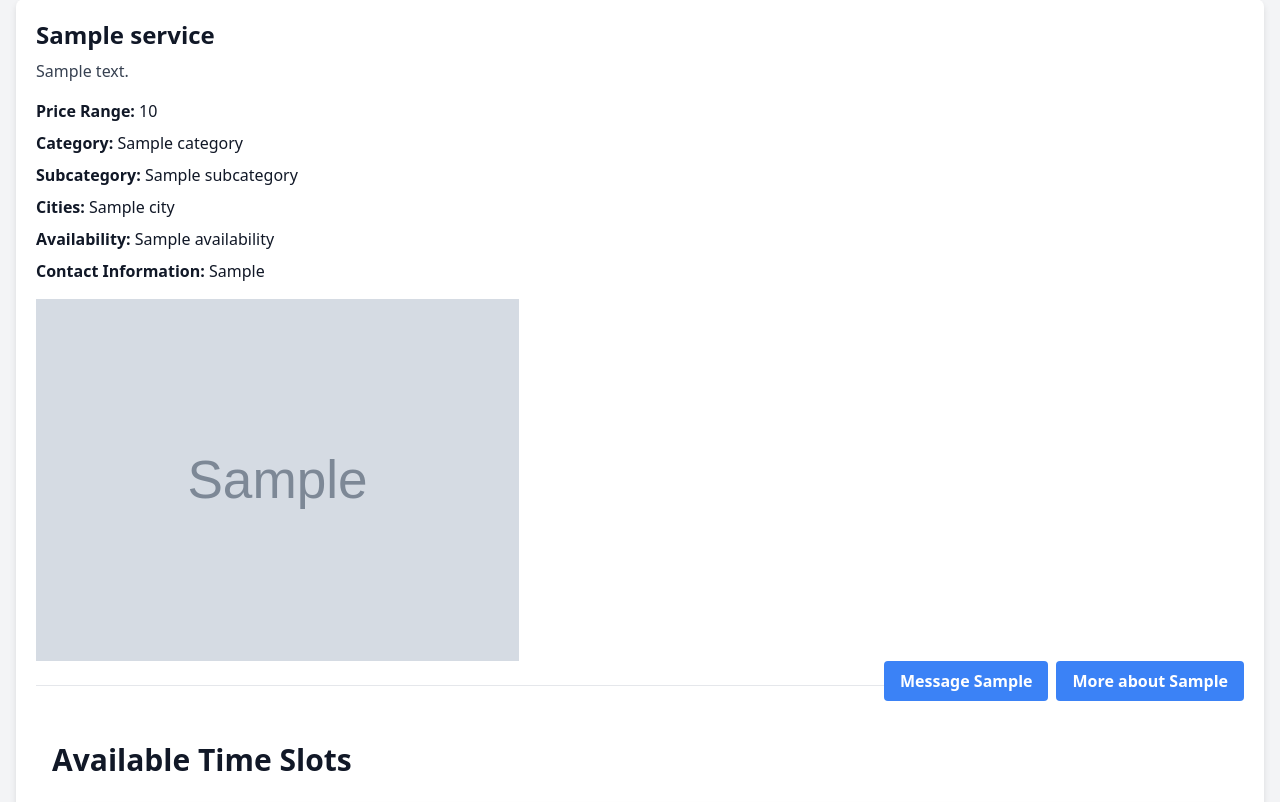
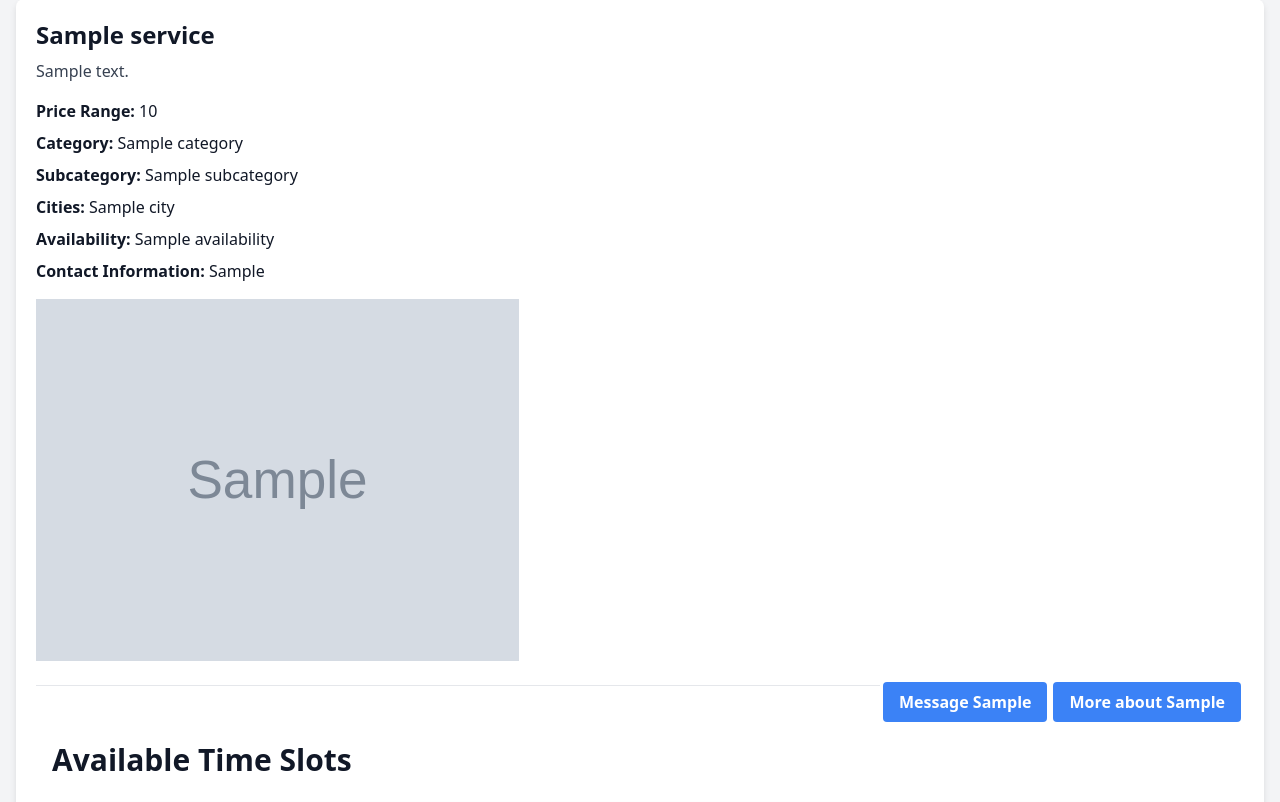
Before and after one commit to zabalae/iterio_project, a Django app: template iterio_app/templates/iterio_app/book_service.html in a window 1280 px wide. Shown: the part 149-951 px from the top of the page. Run offline with Django 5.2, Linux system fonts and the light colour scheme; the template is opened without the code that fills it: most values are stand-ins (such as "Sample title", 1, 10 or a date in 2020); grey boxes marked "Sample" are stand-in pictures; style sheets or scripts are compiled from the project's sources; some libraries are stand-ins or nearby versions.

Commit message:
Arrange buttons

```diff
--- a/iterio_app/templates/iterio_app/book_service.html
+++ b/iterio_app/templates/iterio_app/book_service.html
@@ -63,6 +63,10 @@
             height: 40%; /* Adjust this height as needed */
             object-fit: cover;
         }
+
+        #tool-btn {
+            margin: 5px 3px;
+        }
     </style>
 
     <meta name="viewport" content="width=device-width, initial-scale=1">
@@ -99,12 +103,11 @@
                  <img class="mt-4 service-image" src="{{ service.picture.url }}" alt="{{ service.name }} picture">
             {% endif %}
             {% for provider in service.providers.all %}
-                <p class="mb-2">
-                    <a class="bg-blue-500 hover:bg-blue-700 text-white font-bold py-2 ml-2 px-4 rounded float-right" href="{% url 'service_provider_profile' provider.id %}">
+                <p class="mt-4 mb-4">
+                    <a class="bg-blue-500 hover:bg-blue-700 text-white font-bold py-2 px-4 rounded float-right" id="tool-btn" href="{% url 'service_provider_profile' provider.id %}">
                     More about {{ provider.user.first_name }}
                     </a>
-
-                    <a class="bg-blue-500 hover:bg-blue-700 text-white font-bold py-2 px-4 rounded float-right" href="{% url 'inbox_detail' provider.user.username %}">
+                    <a class="bg-blue-500 hover:bg-blue-700 text-white font-bold py-2 px-4 rounded float-right" id="tool-btn" href="{% url 'inbox_detail' provider.user.username %}">
                         Message {{ provider.user.first_name }}
                     </a>
                 </p>
```
